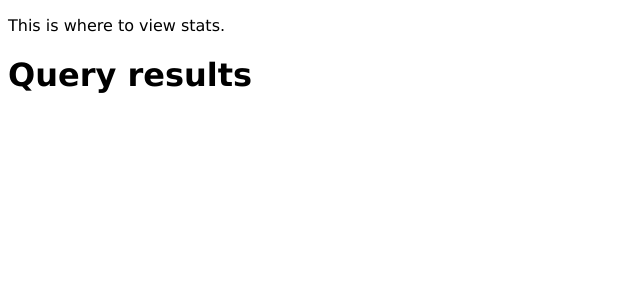
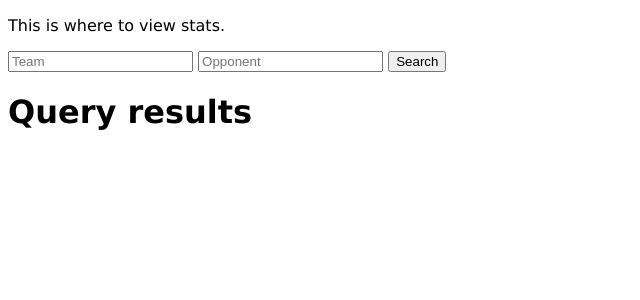
Before and after one commit to cford23/cod-stats-tool, a Flask app: template templates/viewStats.html in a window 1280 px wide. Shown: the part 128-428 px from the top of the page, without its empty margins (0-640 px from the left). Run offline with Flask 2, Linux system fonts and the light colour scheme; the template is opened without the code that fills it, so the values that code supplies are empty.

Commit message:
Can filter match results by team and opponent

```diff
--- a/main.py
+++ b/main.py
@@ -1,9 +1,9 @@
 from flask import Flask, render_template, request, flash, redirect
-from models import Schema
+from models import CoDStats
 
 app = Flask(__name__)
 
-@app.route("/", methods=['GET', 'POST'])
+@app.route("/")
 def index():
     return render_template("index.html")
 
@@ -11,9 +11,14 @@ def index():
 def statsEntry():
     return render_template("statsEntry.html")
 
-@app.route("/viewStats/")
+@app.route("/viewStats", methods=["GET", "POST"])
 def viewStats():
-    results = Schema().getTeamMatches("Minnesota Rokkr")
+    if request.method == "POST":
+        team = request.form.get("team")
+        opponent = request.form.get("opponent")
+        results = CoDStats().getTeamOppMatches(team, opponent)
+    else:
+        results = CoDStats().getAllMatches()
     return render_template("viewStats.html", tables=[results.to_html(classes="data")])
 
 if __name__ == "__main__":
--- a/templates/viewStats.html
+++ b/templates/viewStats.html
@@ -10,6 +10,12 @@
 
         <p>This is where to view stats.</p>
 
+        <form action='{{ url_for("viewStats") }}' method="post">
+            <input type="text" id="team" name="team" placeholder="Team">
+            <input type="text" id="opponent" name="opponent" placeholder="Opponent">
+            <button type="submit">Search</button>
+        </form>
+
         <div class="results">
             <h1>Query results</h1>
             {% for table in tables %}
```
Also changed, not shown: models.py (+11 -1 lines).
